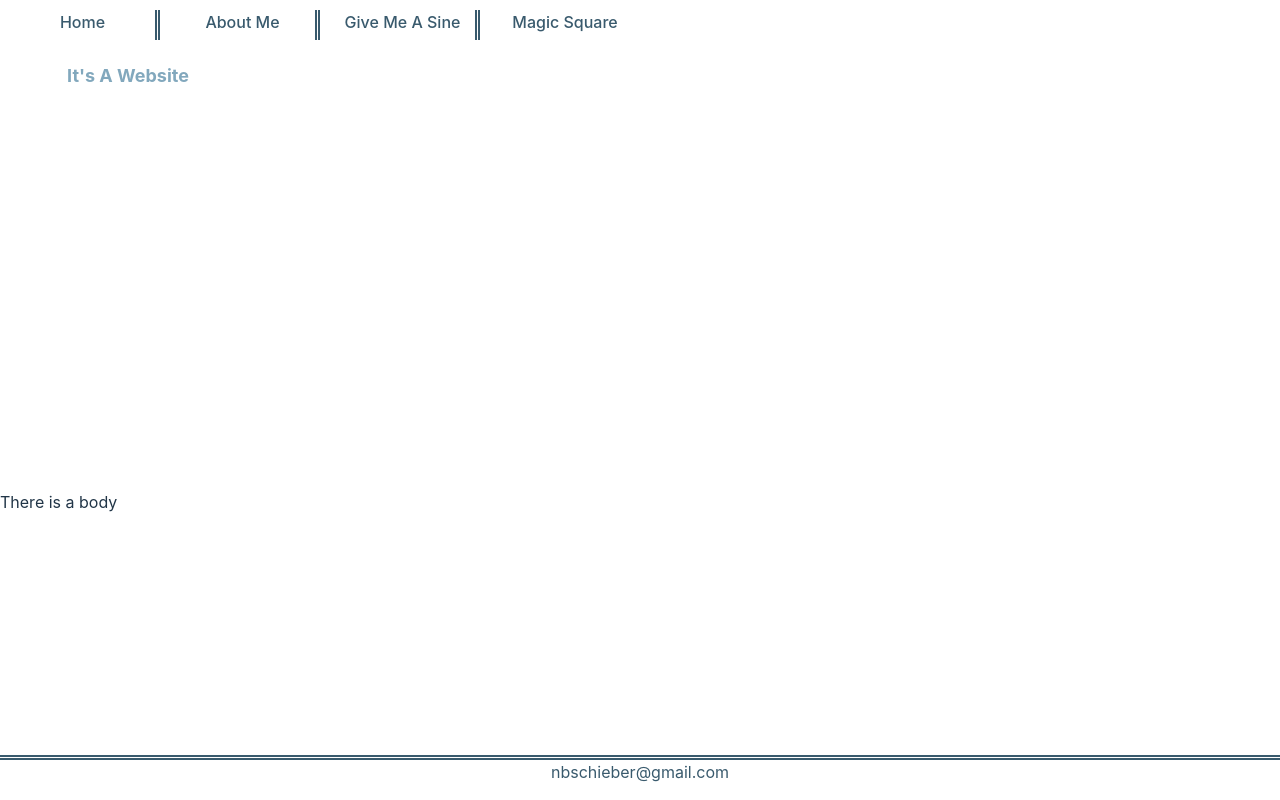
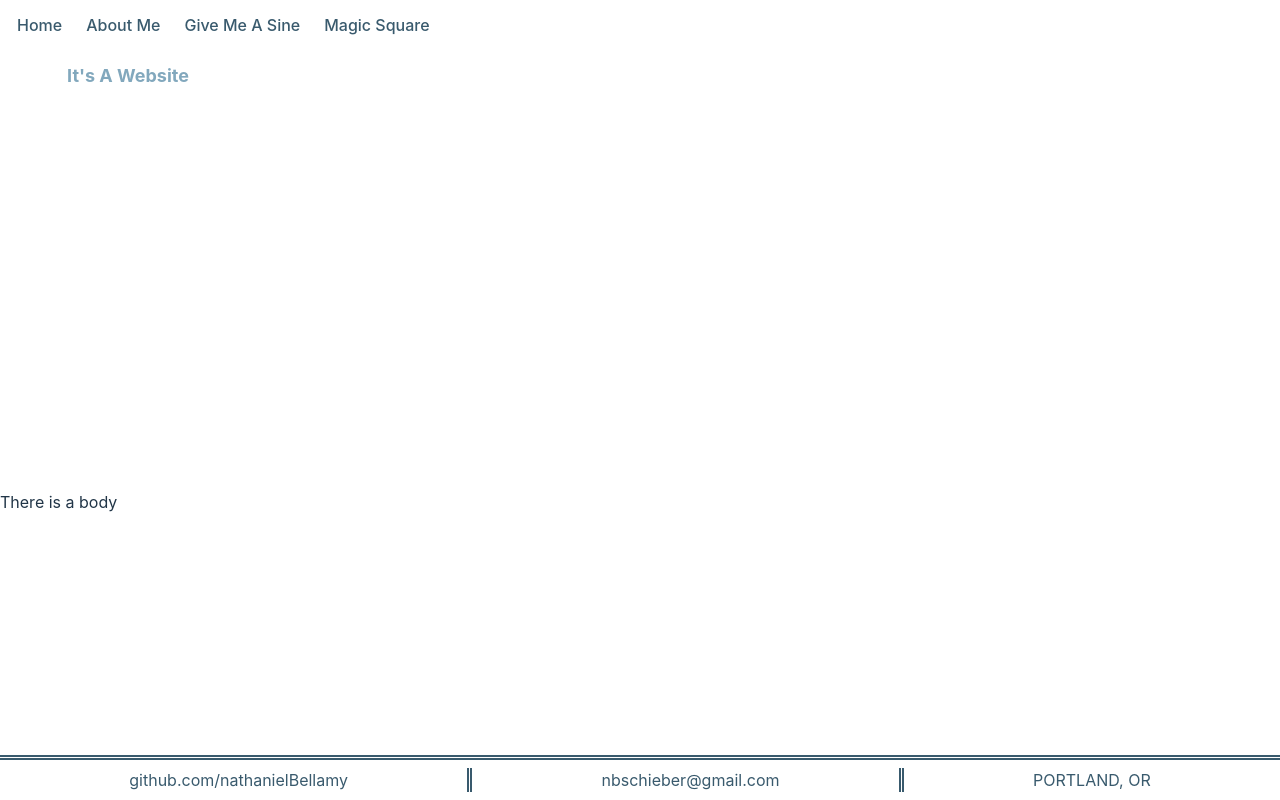
Before and after one commit to nathanielBellamy/my_website, a Svelte app: page / in a window 1280 px wide. Built offline with nearby package versions, Linux system fonts and the light colour scheme.

Commit message:
footer work

```diff
--- a/src/App.svelte
+++ b/src/App.svelte
@@ -1,7 +1,7 @@
 <script lang="ts">
   import Router from "svelte-spa-router"
-  import {link} from "svelte-spa-router"
   import {wrap} from 'svelte-spa-router/wrap'
+  import Link from "./lib/Link.svelte";
 
   const routes: { [key: string]: any } = {
     '/': wrap({
@@ -20,26 +20,18 @@
 </script>
 
 <nav class="nav_bar flex items-stretch">
-  <a href="/"
-     use:link
-     class="nav_link">
-    Home
-  </a>
-  <a href="/about_me"
-     use:link
-     class="nav_link">
-    About Me
-  </a>
-  <a href="/give_me_a_sine"
-     use:link
-     class="nav_link">
-    Give Me A Sine
-  </a>
-  <a href="/magic_square"
-     use:link
-     class="nav_link">
-    Magic Square
-  </a>
+  <Link href="/"
+        className="nav_link"
+        title="Home"/>
+  <Link href="/about_me"
+        className="nav_link"
+        title="About Me" />
+  <Link href="/give_me_a_sine"
+        className="nav_link"
+        title="Give Me A Sine"/>
+  <Link href="/magic_square"
+        className="nav_link"
+        title="Magic Square"/>
 </nav>
 
 <main class="rounded-md flex flex-col justify-start">
@@ -47,18 +39,21 @@
 </main>
 
 <footer>
-  nbschieber@gmail.com
+  <div>
+    github.com/nathanielBellamy
+  </div>
+  <div>
+    nbschieber@gmail.com
+  </div>
+  <div>
+    PORTLAND, OR
+  </div>
 </footer>
 
 <style lang="sass">
   @use "./styles/color"
 
-  .nav_bar a:not(:last-child)
-    border-right: 5px double color.$blue-7
 
-  .main
-    width: 100vw
-    height: calc(100vh - 50px)
 
   .nav_link
     flex-grow: 1
--- a/src/app.css
+++ b/src/app.css
@@ -151,8 +151,23 @@ footer {
   width: 100%;
   color: #395A6D;
   height: 45px;
+  overflow-x: scroll;
   margin-top: 5px;
+  padding: 0 10px 0 10px;
   border-top: 5px double #395A6D;
+  display: flex;
+  justify-content: flex-start;
+  align-items: center;
+  gap: 10px;
+}
+
+footer div {
+  flex-grow: 1;
+  padding: 0 10px 0 10px;
+}
+
+footer div:not(:last-child) {
+  border-right: 5px double #395A6D;
 }
 
 header {
```
